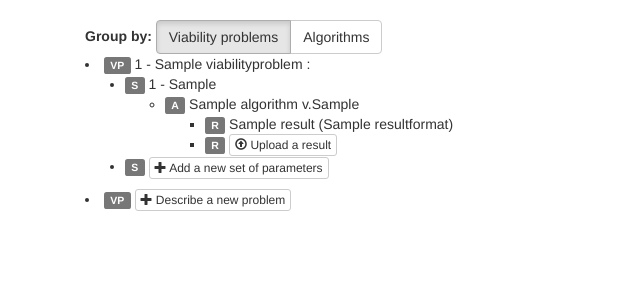
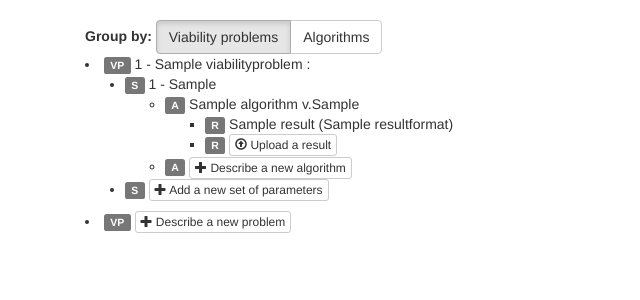
Before and after one commit to NicolasDumoulin/vino, a Django app: page /results/ in a window 1280 px wide. Shown: the part 52-352 px from the top of the page, without its empty margins (0-640 px from the left). Run offline with Django 3.2, Linux system fonts and the light colour scheme; tables that the repository leaves empty hold one stand-in row (values such as "Sample post"); some libraries are stand-ins or nearby versions.

Commit message:
links for adding a new algorithm

```diff
--- a/vinosite/sharekernel/templates/sharekernel/results_tree.html
+++ b/vinosite/sharekernel/templates/sharekernel/results_tree.html
@@ -38,6 +38,11 @@
                                 </li>
                                 </ul>
                         {% endfor %}
+                            <li><span class="label label-default" title="Viability results">A</span>
+                                <a class="btn btn-default btn-xs btn-new-results" href="{% url 'sharekernel:newalgorithm' %}" role="button">
+                                    <span class="glyphicon glyphicon-plus" aria-hidden="true"></span> Describe a new algorithm
+                                </a>
+                            </li>
                         </ul>
                     {% endfor %}
                     <li><span class="label label-default" title="Problem parameters (settings)">S</span>
@@ -55,11 +60,11 @@
                 </li>
         </div>
         <div class="tab-pane" id="tree-algorithm-view">
+                <ul>
                 {% for algo in algorithms %}
                     <li><span class="label label-default" title="Algorithm">A</span> {{ algo.name }} - v.{{ algo.version }} :
                     {% regroup algo.results_set.all by parameters as resultsbyparam %}
                     {% regroup resultsbyparam by grouper.viabilityproblem as resultsbyvp %}
-                    <ul>
                     <ul>{% for resultbyvp in resultsbyvp %}
                         <li><span class="label label-default" title="Viability problem">VP</span>
                             {{ resultbyvp.grouper.pk }} - {{ resultbyvp.grouper.title }}
@@ -88,9 +93,14 @@
                         </a>
                     </li>
                     </ul>
-                    </ul>
                     </li>
                 {% endfor %}
+                <li><span class="label label-default" title="Viability results">A</span>
+                    <a class="btn btn-default btn-xs btn-new-results" href="{% url 'sharekernel:newalgorithm' %}" role="button">
+                        <span class="glyphicon glyphicon-plus" aria-hidden="true"></span> Describe a new algorithm
+                    </a>
+                </li>
+            </ul>
         </div>
     </div>
 </div>
```
